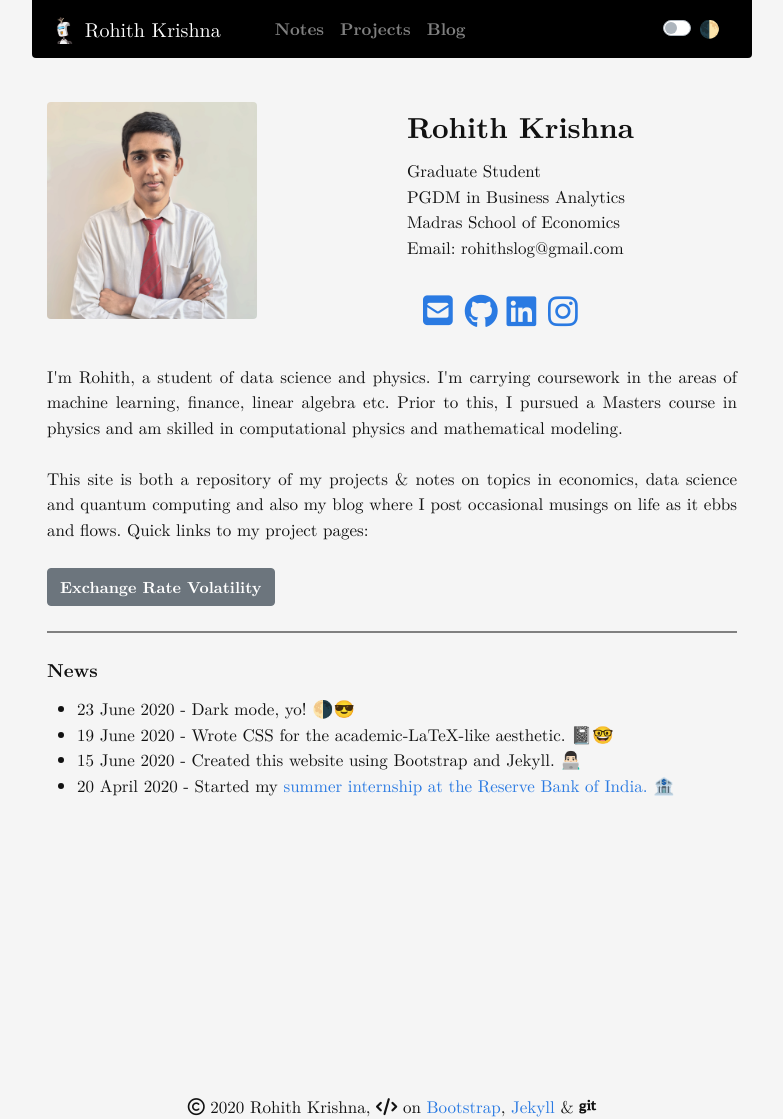
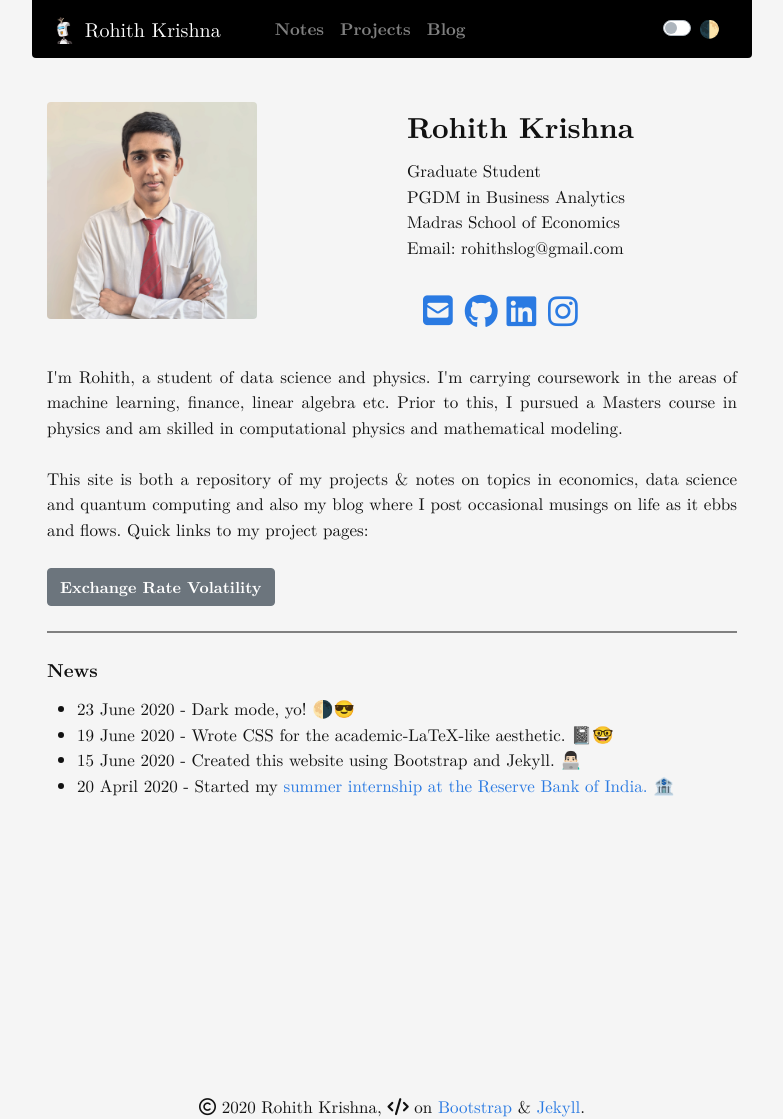
Before and after one commit to rohithmay/rohithmay.github.io, a Jekyll site: the page built from index.md, in a window 1280 px wide. Shown: the whole page, without its empty margins (248-1031 px from the left). Built offline with Jekyll 4.4.1, drawn with Linux system fonts in a browser that asks for light colours; nearby versions of some CDN libraries; a style sheet for code colours, icons or effects is not loaded.

Commit message:
Update index.md

```diff
--- a/index.md
+++ b/index.md
@@ -191,8 +191,7 @@
         <i class="fa fa-copyright" aria-hidden="true"></i> 2020 Rohith Krishna,
 
             <i class="fa fa-code" aria-hidden="true"></i>
-            on <a href="https://getbootstrap.com" target="_blank">Bootstrap</a>, <a href="https://jekyllrb.com/" target="_blank">Jekyll</a> & <i class="fa fa-git" aria-hidden="true"></i>
-
+            on <a href="https://getbootstrap.com" target="_blank">Bootstrap</a> & <a href="https://jekyllrb.com/" target="_blank">Jekyll</a>.
 
 
 
```
